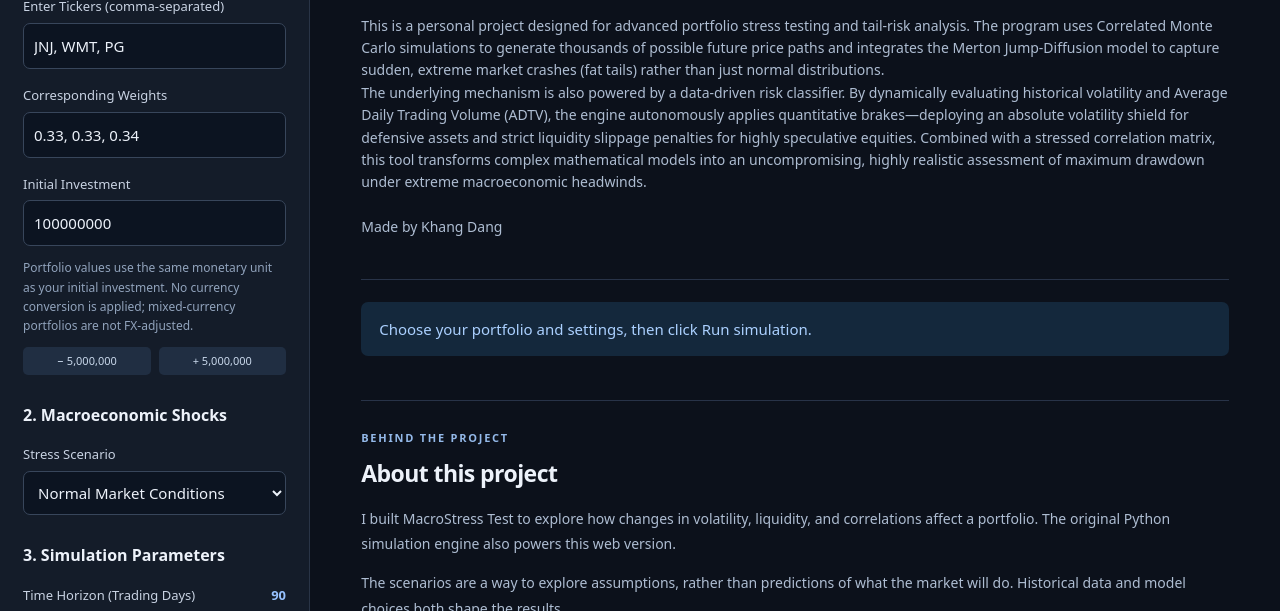
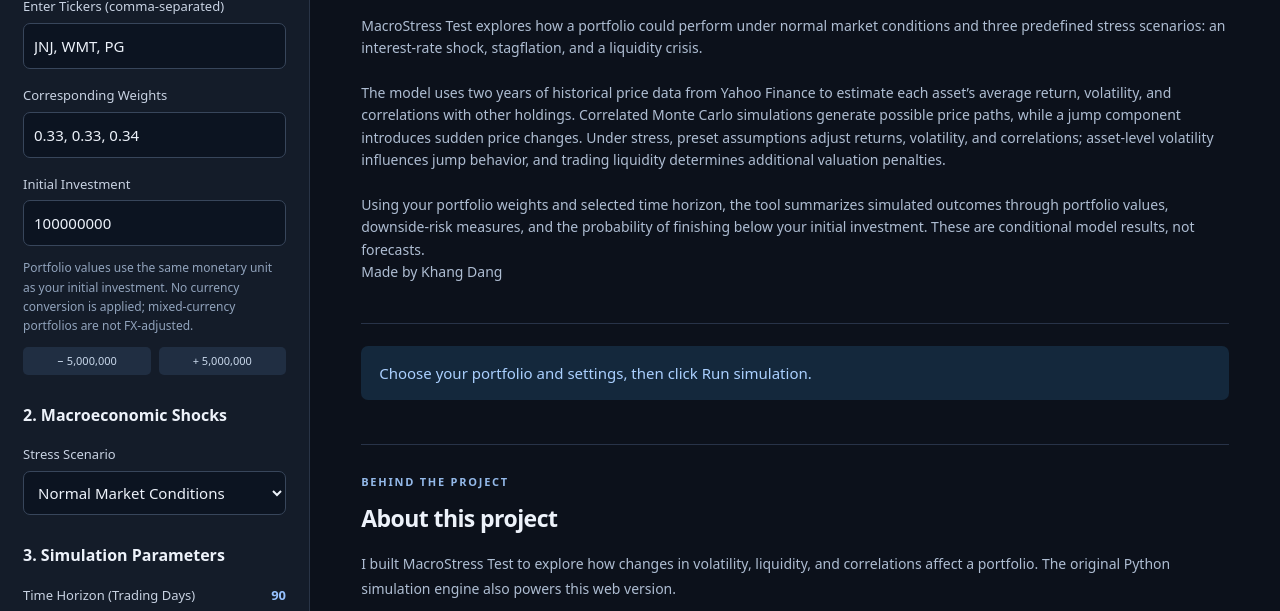
Before and after one commit to KhangDang0409/MacroStress-Test-Engine, a plain HTML site: page vercel/public/index.html in a window 1280 px wide. Shown: the part 128-739 px from the top of the page. Drawn offline with nearby package versions, Linux system fonts and the light colour scheme; no server answers.

Commit message:
Update index.html

```diff
--- a/vercel/public/index.html
+++ b/vercel/public/index.html
@@ -39,9 +39,11 @@
 </form>
 </aside>
 <main>
-<header><div class="eyebrow">PORTFOLIO RISK ANALYSIS</div><h1>MacroStress Test Engine</h1><p id="description">This is a personal project designed for advanced portfolio stress testing and tail-risk analysis. The program uses Correlated Monte Carlo simulations to generate thousands of possible future price paths and integrates the Merton Jump-Diffusion model to capture sudden, extreme market crashes (fat tails) rather than just normal distributions.
- The underlying mechanism is also powered by a data-driven risk classifier. By dynamically evaluating historical volatility and Average Daily Trading Volume (ADTV), the engine autonomously applies quantitative brakes—deploying an absolute volatility shield for defensive assets and strict liquidity slippage penalties for highly speculative equities. Combined with a stressed correlation matrix, this tool transforms complex mathematical models into an uncompromising, highly realistic assessment of maximum drawdown under extreme macroeconomic headwinds.
+<header><div class="eyebrow">PORTFOLIO RISK ANALYSIS</div><h1>MacroStress Test Engine</h1><p id="description">MacroStress Test explores how a portfolio could perform under normal market conditions and three predefined stress scenarios: an interest-rate shock, stagflation, and a liquidity crisis.
 
+The model uses two years of historical price data from Yahoo Finance to estimate each asset’s average return, volatility, and correlations with other holdings. Correlated Monte Carlo simulations generate possible price paths, while a jump component introduces sudden price changes. Under stress, preset assumptions adjust returns, volatility, and correlations; asset-level volatility influences jump behavior, and trading liquidity determines additional valuation penalties.
+
+Using your portfolio weights and selected time horizon, the tool summarizes simulated outcomes through portfolio values, downside-risk measures, and the probability of finishing below your initial investment. These are conditional model results, not forecasts.
  Made by Khang Dang</p></header>
 <div id="status" role="status" aria-live="polite">Choose your portfolio and settings, then click Run simulation.</div>
 <div id="results" hidden>
```
